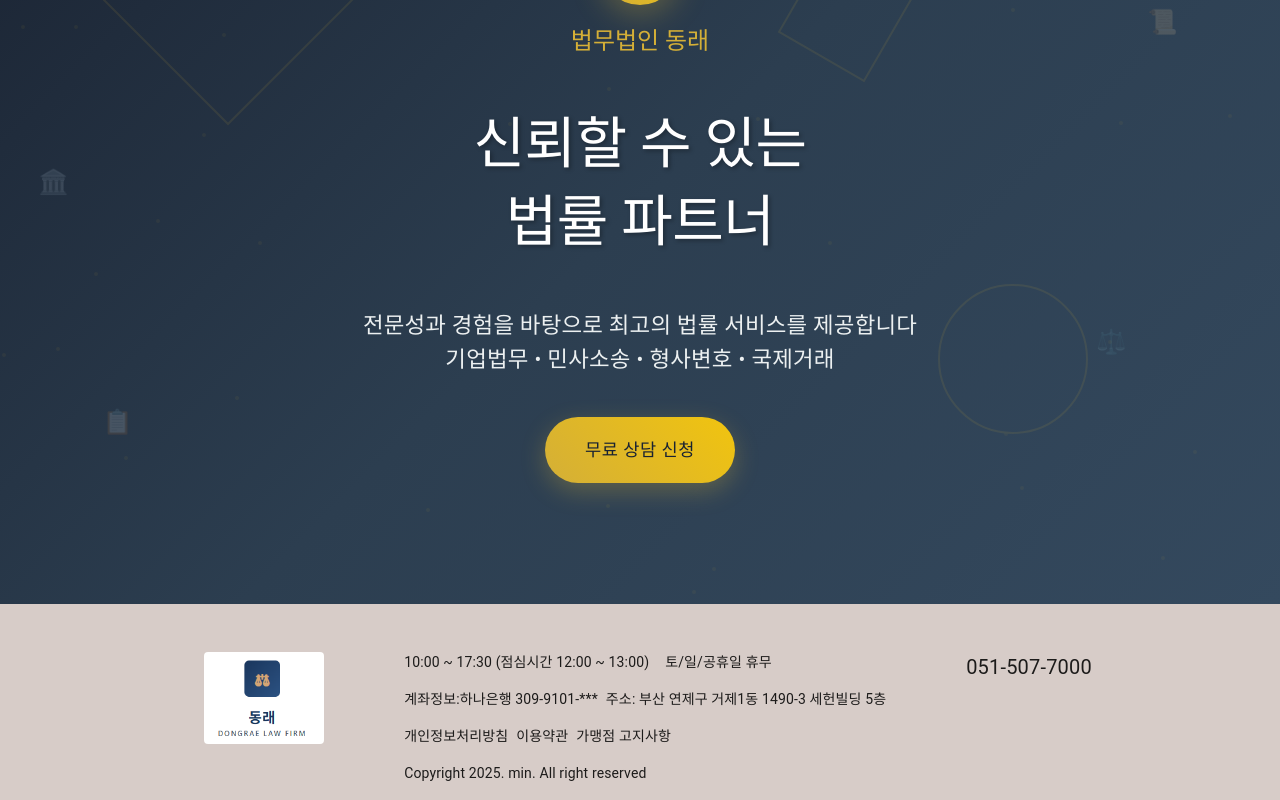
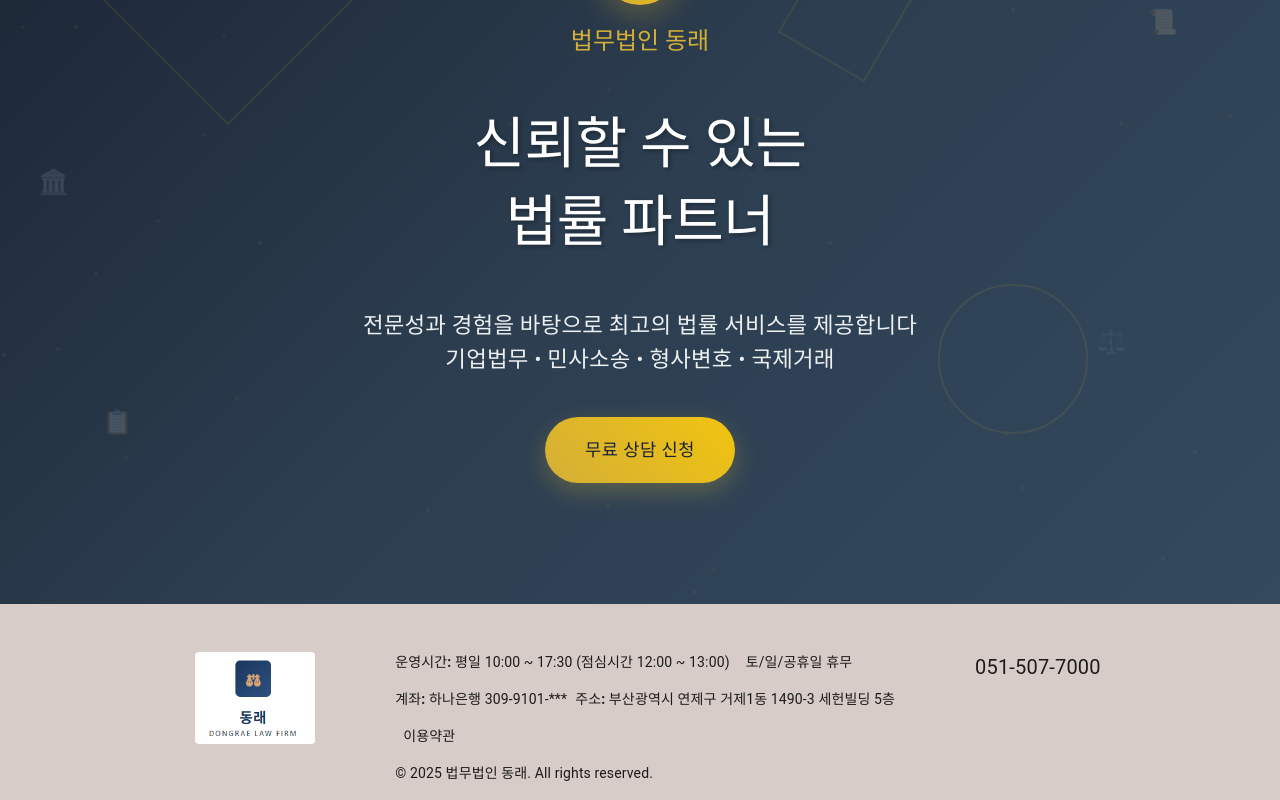
Before and after one commit to minyyi/dongrae, a React (Vite) app: page / in a window 1280 px wide. Shown: the part 296-1096 px from the top of the page. Built offline with nearby package versions, Linux system fonts and the light colour scheme.

Commit message:
영어도메인 추가

```diff
--- a/src/layout/footer/Footer.jsx
+++ b/src/layout/footer/Footer.jsx
@@ -5,6 +5,7 @@ import { useNavigate } from "react-router-dom";
 // import { IoLogoYoutube } from "react-icons/io";
 // import { IoLogoInstagram } from "react-icons/io";
 import { useTheme } from "@mui/material/styles";
+import { getLanguageText } from "../../utils/language";
 
 const Footer = () => {
   const theme = useTheme();
@@ -38,6 +39,10 @@ const Footer = () => {
           <Box
             sx={{ display: "flex", cursor: "pointer", flexDirection: "column" }}
             onClick={clickLogo}
+            aria-label={getLanguageText(
+              "법무법인 동래 메인페이지로 이동",
+              "Go to Dongrae Law Firm main page"
+            )}
           >
             <img
               src="/logo.png"
@@ -62,10 +67,17 @@ const Footer = () => {
               }}
             >
               <Typography sx={{ fontSize: { md: 14, xs: 12 } }}>
-                10:00 ~ 17:30 (점심시간 12:00 ~ 13:00)
+                <strong>{getLanguageText("운영시간:", "Office Hours:")}</strong>{" "}
+                {getLanguageText(
+                  "평일 10:00 ~ 17:30 (점심시간 12:00 ~ 13:00)",
+                  "Mon-Fri 10:00 ~ 17:30 (Lunch 12:00 ~ 13:00)"
+                )}
               </Typography>
               <Typography sx={{ fontSize: { md: 14, xs: 12 } }}>
-                토/일/공휴일 휴무
+                {getLanguageText(
+                  "토/일/공휴일 휴무",
+                  "Closed on weekends and holidays"
+                )}
               </Typography>
             </Box>
 
@@ -79,10 +91,24 @@ const Footer = () => {
               }}
             >
               <Typography sx={{ fontSize: { md: 14, xs: 12 } }}>
-                계좌정보:하나은행 309-9101-***
+                <strong>{getLanguageText("계좌:", "Account:")}</strong>{" "}
+                {getLanguageText(
+                  "하나은행 309-9101-***",
+                  "Hana Bank 309-9101-***"
+                )}
               </Typography>
-              <Typography sx={{ fontSize: { md: 14, xs: 12 } }}>
-                주소: 부산 연제구 거제1동 1490‑3 세헌빌딩 5층
+              <Typography
+                sx={{ fontSize: { md: 14, xs: 12 } }}
+                aria-label={getLanguageText(
+                  "법무법인 주소",
+                  "Law firm address"
+                )}
+              >
+                <strong>{getLanguageText("주소:", "Address:")}</strong>{" "}
+                {getLanguageText(
+                  "부산광역시 연제구 거제1동 1490‑3 세헌빌딩 5층",
+                  "Seheon Building 5F, 1490-3 Geoje 1-dong, Yeonje-gu, Busan"
+                )}
               </Typography>
             </Box>
             {/* 개인정보처리/이용약관/가맹점 */}
@@ -95,15 +121,22 @@ const Footer = () => {
                 textDecoration: "none",
               }}
             >
-              <Typography sx={{ fontSize: { md: 14, xs: 12 } }}>
-                개인정보처리방침
+              <Typography
+                sx={{ fontSize: { md: 14, xs: 12 } }}
+                aria-label={getLanguageText(
+                  "개인정보처리방침",
+                  "Privacy Policy"
+                )}
+              ></Typography>
+              <Typography
+                sx={{ fontSize: { md: 14, xs: 12 } }}
+                aria-label={getLanguageText("이용약관", "Terms of Service")}
+              >
+                {getLanguageText("이용약관", "Terms of Service")}{" "}
               </Typography>
-              <Typography sx={{ fontSize: { md: 14, xs: 12 } }}>
-                이용약관
-              </Typography>
-              <Typography sx={{ fontSize: { md: 14, xs: 12 } }}>
+              {/* <Typography sx={{ fontSize: { md: 14, xs: 12 } }}>
                 가맹점 고지사항
-              </Typography>
+              </Typography> */}
             </Box>
             <Box
               sx={{
@@ -112,8 +145,17 @@ const Footer = () => {
                 alignItems: "center",
               }}
             >
-              <Typography sx={{ fontSize: { md: 14, xs: 12 } }}>
-                Copyright 2025. min. All right reserved
+              <Typography
+                sx={{ fontSize: { md: 14, xs: 12 } }}
+                aria-label={getLanguageText(
+                  "저작권 정보",
+                  "Copyright information"
+                )}
+              >
+                {getLanguageText(
+                  "© 2025 법무법인 동래. All rights reserved.",
+                  "© 2025 Dongrae Law Firm. All rights reserved."
+                )}
               </Typography>
             </Box>
           </Box>
@@ -126,7 +168,15 @@ const Footer = () => {
               rowGap: 1,
             }}
           >
-            <Typography sx={{ fontSize: 20 }}>051‑507‑7000</Typography>
+            <Typography
+              sx={{ fontSize: 20 }}
+              aria-label={getLanguageText(
+                "051-507-7000번으로 전화걸기",
+                "Call 051-507-7000"
+              )}
+            >
+              051‑507‑7000
+            </Typography>
             <Box
               sx={{
                 display: "flex",
--- a/src/pages/FaqPage.jsx
+++ b/src/pages/FaqPage.jsx
@@ -4,8 +4,10 @@ import CommonContainer from "../components/CommonContainer";
 import { Typography, Box } from "@mui/material";
 import FaqTable, { faqData, faqDataEn } from "../components/FaqTable";
 import { getCurrentLanguage, getLanguageText } from "../utils/language";
+import usePageSEO from "../utils/usePageSEO";
 
 const FaqPage = () => {
+  usePageSEO("/faq");
   const currentLang = getCurrentLanguage();
   const currentFaqData = currentLang === "en" ? faqDataEn : faqData;
   // JSON-LD 스키마 추가
--- a/src/pages/Info.jsx
+++ b/src/pages/Info.jsx
@@ -1,8 +1,10 @@
 import { Typography } from "@mui/material";
 import CommonContainer from "../components/CommonContainer";
 import { getLanguageText, getCurrentLanguage } from "../utils/language";
+import usePageSEO from "../utils/usePageSEO";
 
 const Info = () => {
+  usePageSEO("/info");
   const currentLang = getCurrentLanguage();
   return (
     <CommonContainer>
--- a/src/pages/LandingPage.jsx
+++ b/src/pages/LandingPage.jsx
@@ -10,6 +10,7 @@ import {
   DialogActions,
 } from "@mui/material";
 import { getCurrentLanguage, getLanguageText } from "../utils/language";
+import usePageSEO from "../utils/usePageSEO";
 
 // 완전히 새로운 스타일 컴포넌트들 (DOM에 불필요한 props 전달 방지)
 const GeometricShape = styled("div", {
@@ -89,6 +90,7 @@ const generateFixedParticles = () => {
 };
 
 const HeroSection = () => {
+  usePageSEO("/");
   const currentLang = getCurrentLanguage();
 
   useEffect(() => {
--- a/src/pages/Members.jsx
+++ b/src/pages/Members.jsx
@@ -2,8 +2,11 @@ import { Typography, Box, Paper } from "@mui/material";
 import CommonContainer from "../components/CommonContainer";
 import { useTheme } from "@mui/material/styles";
 import { getCurrentLanguage, getLanguageText } from "../utils/language";
+import usePageSEO from "../utils/usePageSEO";
 
 const Members = () => {
+  usePageSEO("/members");
+
   const theme = useTheme();
   const currentLang = getCurrentLanguage();
   //   const isMobile = useMediaQuery(theme.breakpoints.down("sm"));
--- /dev/null
+++ b/src/utils/usePageSEO.js
@@ -0,0 +1,72 @@
+import { useEffect } from "react";
+import { getCurrentLanguage } from "./language";
+
+const usePageSEO = (pagePath = "/") => {
+  const currentLang = getCurrentLanguage();
+
+  useEffect(() => {
+    const existingHreflangs = document.querySelectorAll(
+      'link[rel="alternate"]'
+    );
+    existingHreflangs.forEach((link) => {
+      if (link.getAttribute("hreflang")) {
+        document.head.removeChild(link);
+      }
+    });
+
+    const existingCanonical = document.querySelector('link[rel="canonical"]');
+    if (existingCanonical) {
+      document.head.removeChild(existingCanonical);
+    }
+
+    const hreflangs = [
+      {
+        hreflang: "ko",
+        href: `https://ko.dongraelaw.shop${pagePath}`,
+      },
+      {
+        hreflang: "en",
+        href: `https://en.dongraelaw.shop${pagePath}`,
+      },
+      {
+        hreflang: "x-default",
+        href: `https://ko.dongraelaw.shop${pagePath}`, // 기본값을 한국어로 설정
+      },
+    ];
+
+    hreflangs.forEach(({ hreflang, href }) => {
+      const link = document.createElement("link");
+      link.rel = "alternate";
+      link.hreflang = hreflang;
+      link.href = href;
+      document.head.appendChild(link);
+    });
+
+    const canonical = document.createElement("link");
+    canonical.rel = "canonical";
+
+    if (currentLang === "en") {
+      canonical.href = `https://en.dongraelaw.shop${pagePath}`;
+    } else {
+      canonical.href = `https://ko.dongraelaw.shop${pagePath}`;
+    }
+
+    document.head.appendChild(canonical);
+
+    return () => {
+      const hreflangLinks = document.querySelectorAll('link[rel="alternate"]');
+      hreflangLinks.forEach((link) => {
+        if (link.getAttribute("hreflang")) {
+          document.head.removeChild(link);
+        }
+      });
+
+      const canonicalLink = document.querySelector('link[rel="canonical"]');
+      if (canonicalLink) {
+        document.head.removeChild(canonicalLink);
+      }
+    };
+  }, [currentLang, pagePath]);
+};
+
+export default usePageSEO;
```
Also changed, not shown: src/utils/useCanonical.js (added, +31 -0 lines), src/utils/useHreflang.js (added, +49 -0 lines), 1 other file (tests, documents, lock files or other folders).
